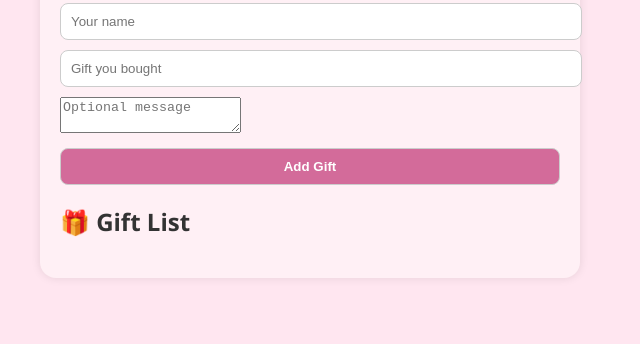
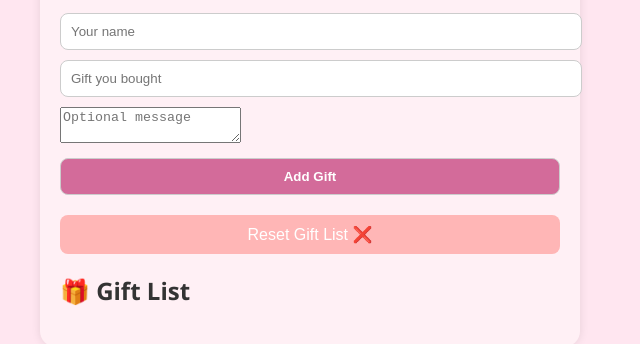
Before and after one commit to VDWJasonYT/baby-shower-site, a plain HTML site: page index.html in a window 1280 px wide. Shown: the part 276-620 px from the top of the page, without its empty margins (330-970 px from the left). Drawn offline with Linux system fonts and the light colour scheme; no server answers.

Commit message:
Fix Firebase init and missing reset button

```diff
--- a/index.html
+++ b/index.html
@@ -21,6 +21,7 @@
       <textarea id="message" placeholder="Optional message"></textarea>
       <button type="submit">Add Gift</button>
     </form>
+<button id="reset-button" class="reset-btn">Reset Gift List ❌</button>
 
     <section id="gift-list">
       <h2>🎁 Gift List</h2>
@@ -46,7 +47,12 @@
 
     // Initialize Firebase
     firebase.initializeApp(firebaseConfig);
-  </script>
+
+    // Load main script only after Firebase is ready
+const script = document.createElement('script');
+    script.src = 'script.js';
+    document.body.appendChild(script);
+</script>
 
   <script src="script.js"></script>
 </body>
--- a/style.css
+++ b/style.css
@@ -89,6 +89,6 @@ li {
 .pooh-img{
     width: 100px;
     margin-top: 10px;
-    margin-bottom: ;
+    margin-bottom: 10px;
     text-align: center;
 }
```
